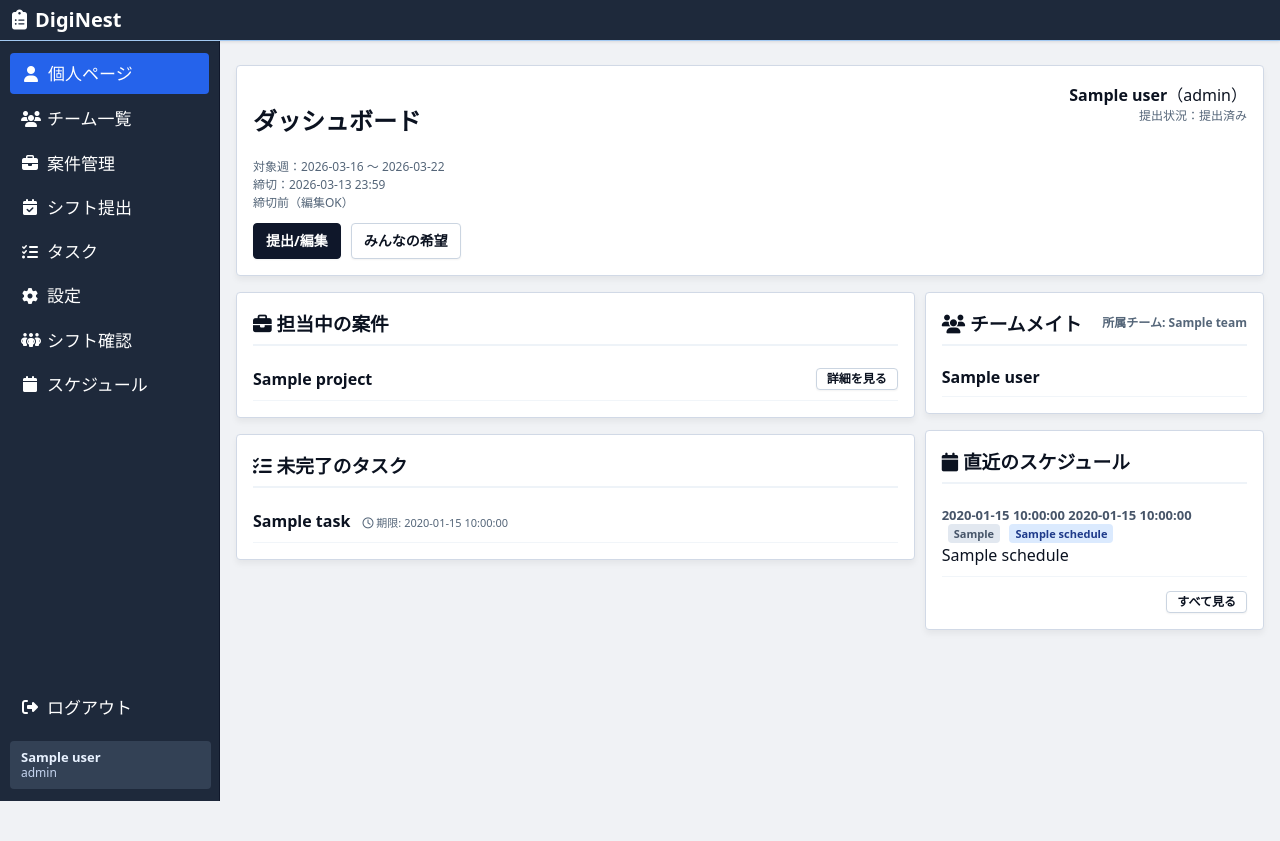
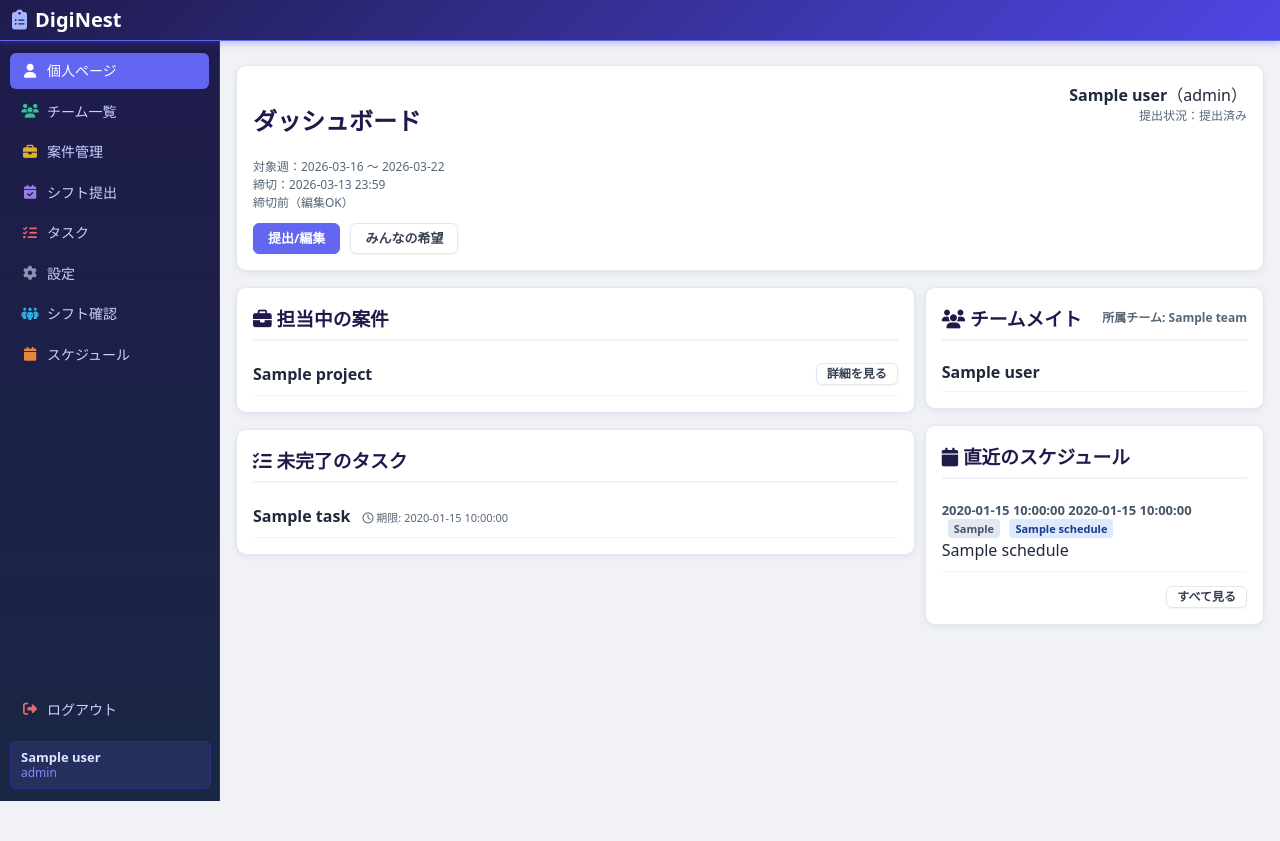
Before and after one commit to koei78/shift, a Flask app: page /dashboard in a window 1280 px wide. Run offline with Flask 3, Linux system fonts and the light colour scheme; the visitor is signed in with stand-in values (Sample User, id 1); a database or web service that is not in the repository returns one stand-in record (values such as "Sample title"); parts of the project's set-up code (start-up, migrations or seed data) failed here and were passed over; some libraries are stand-ins or nearby versions.

Commit message:
Redesign: colorful UI with indigo theme

```diff
--- a/templates/base.html
+++ b/templates/base.html
@@ -8,13 +8,25 @@
   <style>
     :root {
       --topbar-height: 40px;
+      --accent:       #6366f1;
+      --accent-dark:  #4f46e5;
+      --accent-light: #eef2ff;
+      --success:      #10b981;
+      --warning:      #f59e0b;
+      --danger:       #ef4444;
+      --info:         #3b82f6;
+      --sidebar-bg1:  #1e1b4b;
+      --sidebar-bg2:  #1e293b;
+      --text:         #1e293b;
+      --bg:           #f0f4ff;
+      --border:       #e2e8f0;
     }
 
     body {
       font-family: system-ui, "Noto Sans JP", sans-serif;
       margin: 0;
-      background: #f0f2f5;
-      color: #0b1220;
+      background: var(--bg);
+      color: var(--text);
     }
 
     a {
@@ -33,9 +45,9 @@
       position: sticky;
       top: 0;
       z-index: 20;
-      background: #1e293b;
-      box-shadow: 0 1px 3px rgba(0,0,0,0.1);
-      border-bottom: 1px solid #a3c9f1;
+      background: linear-gradient(135deg, #1e1b4b 0%, #4f46e5 100%);
+      box-shadow: 0 2px 8px rgba(79,70,229,0.35);
+      border-bottom: 1px solid #6366f1;
       height: var(--topbar-height);
     }
 
@@ -55,7 +67,7 @@
     }
 
     .nav-top .brand i {
-      color: #ffffff;
+      color: #a5b4fc;
     }
 
     .nav-top-right {
@@ -79,8 +91,8 @@
 
     .sidebar {
       width: 100%;
-      background: #1e293b;
-      border-right: 1px solid #0f172a;
+      background: linear-gradient(180deg, #1e1b4b 0%, #1a2744 100%);
+      border-right: 1px solid #312e81;
       padding: 12px 10px;
       display: flex;
       flex-direction: column;
@@ -126,31 +138,48 @@
       align-items: center;
       gap: 8px;
       padding: 9px 11px;
-      border-radius: 4px;
-      color: #ffffff;
-      font-size: 17px;
+      border-radius: 6px;
+      color: #c7d2fe;
+      font-size: 14px;
       line-height: 1.25;
+      transition: background 0.15s, color 0.15s;
     }
 
     .nav-item span {
-      color: #ffffff;
+      color: #c7d2fe;
     }
 
     .nav-item i {
       width: 18px;
       text-align: center;
-      color: #ffffff;
-      font-size: 16px;
+      font-size: 14px;
+      opacity: 0.9;
     }
 
+    /* アイコン色（ナビ項目ごと） */
+    .nav-icon-blue   i { color: #60a5fa; }
+    .nav-icon-green  i { color: #34d399; }
+    .nav-icon-yellow i { color: #fbbf24; }
+    .nav-icon-purple i { color: #a78bfa; }
+    .nav-icon-red    i { color: #f87171; }
+    .nav-icon-sky    i { color: #38bdf8; }
+    .nav-icon-orange i { color: #fb923c; }
+    .nav-icon-pink   i { color: #e879f9; }
+    .nav-icon-gray   i { color: #94a3b8; }
+
     .nav-item:hover {
-      background: #334155;
+      background: rgba(99,102,241,0.18);
+      color: #ffffff;
     }
+    .nav-item:hover span { color: #ffffff; }
 
     .nav-item.active {
-      background: #2563eb;
-      border: 1px solid transparent;
+      background: #6366f1;
+      border: none;
+      color: #ffffff;
     }
+    .nav-item.active span { color: #ffffff; }
+    .nav-item.active i { color: #ffffff !important; opacity: 1; }
 
     .logout-link {
       margin-top: auto;
@@ -160,11 +189,11 @@
     .user-box {
       margin-top: 6px;
       padding: 8px 10px;
-      border: 1px solid transparent;
-      border-radius: 4px;
-      background: #334155;
+      border: 1px solid #312e81;
+      border-radius: 6px;
+      background: rgba(99,102,241,0.15);
       font-size: 13px;
-      color: #e9f2ff;
+      color: #c7d2fe;
       overflow: hidden;
       width: 90%;
       line-height: 1.2;
@@ -176,10 +205,11 @@
       overflow: hidden;
       text-overflow: ellipsis;
       text-align: left;
+      color: #e0e7ff;
     }
 
     .user-role {
-      color: #c6d5f0;
+      color: #818cf8;
       font-size: 12px;
       white-space: nowrap;
       overflow: hidden;
@@ -238,35 +289,41 @@
     }
 
     .flash {
-      background: #f8fafc;
-      border: 1px solid #cbd5e1;
-      padding: 10px;
-      border-radius: 4px;
+      background: #eff6ff;
+      border: 1px solid #bfdbfe;
+      border-left: 4px solid #3b82f6;
+      padding: 10px 14px;
+      border-radius: 6px;
       margin: 10px 0;
-      color: #334155;
+      color: #1e40af;
+      font-size: 14px;
     }
 
     .card {
       background: #ffffff;
-      border: 1px solid #d1d9e6;
-      border-radius: 4px;
+      border: 1px solid #e2e8f0;
+      border-radius: 10px;
       padding: 16px;
       margin: 12px 0;
-      box-shadow: 0 4px 6px rgba(0, 0, 0, 0.05);
+      box-shadow: 0 2px 8px rgba(99,102,241,0.07), 0 1px 3px rgba(0,0,0,0.04);
+    }
+
+    .card h2, .card h3 {
+      color: #1e1b4b;
     }
 
     .btn {
       display: inline-flex;
       align-items: center;
       justify-content: center;
-      gap: 8px;
-      padding: 10px 12px;
-      border-radius: 4px;
-      border: 1px solid #cbd5e1;
+      gap: 6px;
+      padding: 8px 14px;
+      border-radius: 6px;
+      border: 1px solid #e2e8f0;
       background: #ffffff;
-      color: #0b1220;
-      font-weight: 700;
-      font-size: 14px;
+      color: #374151;
+      font-weight: 600;
+      font-size: 13px;
       line-height: 1;
       cursor: pointer;
       user-select: none;
@@ -275,24 +332,54 @@
     }
 
     .btn:hover {
-      background: #f8fafc;
-      border-color: #94a3b8;
+      background: #f0f4ff;
+      border-color: #a5b4fc;
     }
 
     .btn:focus-visible {
       outline: none;
-      box-shadow: 0 0 0 3px rgba(31, 111, 235, 0.18);
+      box-shadow: 0 0 0 3px rgba(99,102,241,0.2);
     }
 
     .btn.primary {
-      background: #0f172a;
-      border-color: #0f172a;
+      background: #6366f1;
+      border-color: #6366f1;
       color: #ffffff;
     }
 
     .btn.primary:hover {
-      background: #1a5fd0;
-      border-color: #1a5fd0;
+      background: #4f46e5;
+      border-color: #4f46e5;
+    }
+
+    .btn.success {
+      background: #10b981;
+      border-color: #10b981;
+      color: #ffffff;
+    }
+    .btn.success:hover {
+      background: #059669;
+      border-color: #059669;
+    }
+
+    .btn.danger {
+      background: #ef4444;
+      border-color: #ef4444;
+      color: #ffffff;
+    }
+    .btn.danger:hover {
+      background: #dc2626;
+      border-color: #dc2626;
+    }
+
+    .btn.warning {
+      background: #f59e0b;
+      border-color: #f59e0b;
+      color: #ffffff;
+    }
+    .btn.warning:hover {
+      background: #d97706;
+      border-color: #d97706;
     }
 
     .btn[disabled],
@@ -462,21 +565,21 @@
   {% if user %}
     <nav class="sidebar">
       <ul class="nav-list">
-        <li><a class="nav-item {% if request.endpoint=='dashboard' %}active{% endif %}" href="{{ url_for('dashboard') }}"><i class="fa-solid fa-user"></i><span>個人ページ</span></a></li>
-        <li><a class="nav-item {% if request.endpoint=='team' %}active{% endif %}" href="{{ url_for('team') }}"><i class="fa-solid fa-users"></i><span>チーム一覧</span></a></li>
-        <li><a class="nav-item {% if 'project' in request.endpoint %}active{% endif %}" href="{{ url_for('projects') }}"><i class="fa-solid fa-briefcase"></i><span>案件管理</span></a></li>
-        <li><a class="nav-item {% if request.endpoint=='shift_submit' %}active{% endif %}" href="{{ url_for('shift_submit') }}"><i class="fa-solid fa-calendar-check"></i><span>シフト提出</span></a></li>
-        <li><a class="nav-item {% if 'task' in request.endpoint %}active{% endif %}" href="{{ url_for('tasks') }}"><i class="fa-solid fa-list-check"></i><span>タスク</span></a></li>
-        <li><a class="nav-item" href="#"><i class="fa-solid fa-gear"></i><span>設定</span></a></li>
-        <li><a class="nav-item {% if request.endpoint=='shift_team' %}active{% endif %}" href="{{ url_for('shift_team') }}"><i class="fa-solid fa-people-group"></i><span>シフト確認</span></a></li>
-        <li><a class="nav-item {% if request.endpoint=='schedules' %}active{% endif %}" href="{{ url_for('schedules') }}"><i class="fa-solid fa-calendar"></i><span>スケジュール</span></a></li>
+        <li><a class="nav-item nav-icon-blue {% if request.endpoint=='dashboard' %}active{% endif %}" href="{{ url_for('dashboard') }}"><i class="fa-solid fa-user"></i><span>個人ページ</span></a></li>
+        <li><a class="nav-item nav-icon-green {% if request.endpoint=='team' %}active{% endif %}" href="{{ url_for('team') }}"><i class="fa-solid fa-users"></i><span>チーム一覧</span></a></li>
+        <li><a class="nav-item nav-icon-yellow {% if 'project' in request.endpoint %}active{% endif %}" href="{{ url_for('projects') }}"><i class="fa-solid fa-briefcase"></i><span>案件管理</span></a></li>
+        <li><a class="nav-item nav-icon-purple {% if request.endpoint=='shift_submit' %}active{% endif %}" href="{{ url_for('shift_submit') }}"><i class="fa-solid fa-calendar-check"></i><span>シフト提出</span></a></li>
+        <li><a class="nav-item nav-icon-red {% if 'task' in request.endpoint %}active{% endif %}" href="{{ url_for('tasks') }}"><i class="fa-solid fa-list-check"></i><span>タスク</span></a></li>
+        <li><a class="nav-item nav-icon-gray" href="#"><i class="fa-solid fa-gear"></i><span>設定</span></a></li>
+        <li><a class="nav-item nav-icon-sky {% if request.endpoint=='shift_team' %}active{% endif %}" href="{{ url_for('shift_team') }}"><i class="fa-solid fa-people-group"></i><span>シフト確認</span></a></li>
+        <li><a class="nav-item nav-icon-orange {% if request.endpoint=='schedules' %}active{% endif %}" href="{{ url_for('schedules') }}"><i class="fa-solid fa-calendar"></i><span>スケジュール</span></a></li>
         {% if user["role"]=="admin" %}
-        <li><a class="nav-item {% if request.endpoint=='admin_users' %}active{% endif %}" href="{{ url_for('admin_users') }}"><i class="fa-solid fa-user-gear"></i><span>管理：ユーザー</span></a></li>
-        <li><a class="nav-item {% if request.endpoint=='admin_timeranges' %}active{% endif %}" href="{{ url_for('admin_timeranges') }}"><i class="fa-solid fa-clock"></i><span>管理：時間帯</span></a></li>
-        <li><a class="nav-item {% if request.endpoint=='admin_teams' or request.endpoint=='admin_team_edit' %}active{% endif %}" href="{{ url_for('admin_teams') }}"><i class="fa-solid fa-sitemap"></i><span>管理：チーム</span></a></li>
+        <li><a class="nav-item nav-icon-pink {% if request.endpoint=='admin_users' %}active{% endif %}" href="{{ url_for('admin_users') }}"><i class="fa-solid fa-user-gear"></i><span>管理：ユーザー</span></a></li>
+        <li><a class="nav-item nav-icon-pink {% if request.endpoint=='admin_timeranges' %}active{% endif %}" href="{{ url_for('admin_timeranges') }}"><i class="fa-solid fa-clock"></i><span>管理：時間帯</span></a></li>
+        <li><a class="nav-item nav-icon-pink {% if request.endpoint=='admin_teams' or request.endpoint=='admin_team_edit' %}active{% endif %}" href="{{ url_for('admin_teams') }}"><i class="fa-solid fa-sitemap"></i><span>管理：チーム</span></a></li>
         {% endif %}
       </ul>
-      <div class="logout-link"><a class="nav-item" href="{{ url_for('logout') }}"><i class="fa-solid fa-right-from-bracket"></i><span>ログアウト</span></a></div>
+      <div class="logout-link"><a class="nav-item nav-icon-red" href="{{ url_for('logout') }}"><i class="fa-solid fa-right-from-bracket"></i><span>ログアウト</span></a></div>
       <div class="user-box">
         <div><strong>{{ user["name"] }}</strong></div>
         <div class="user-role">{{ user["role"] }}</div>
```
Also changed, not shown: other parts of templates/base.html (+54 -17 lines).
